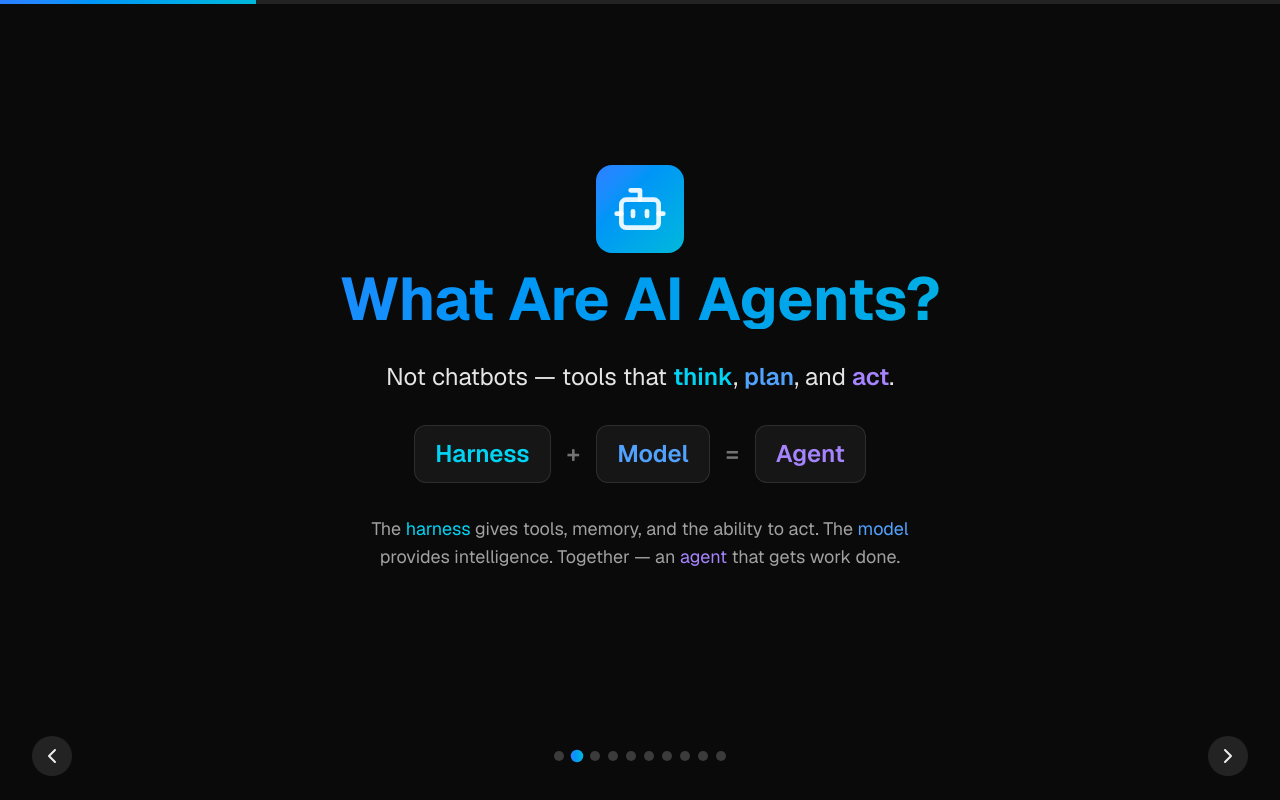
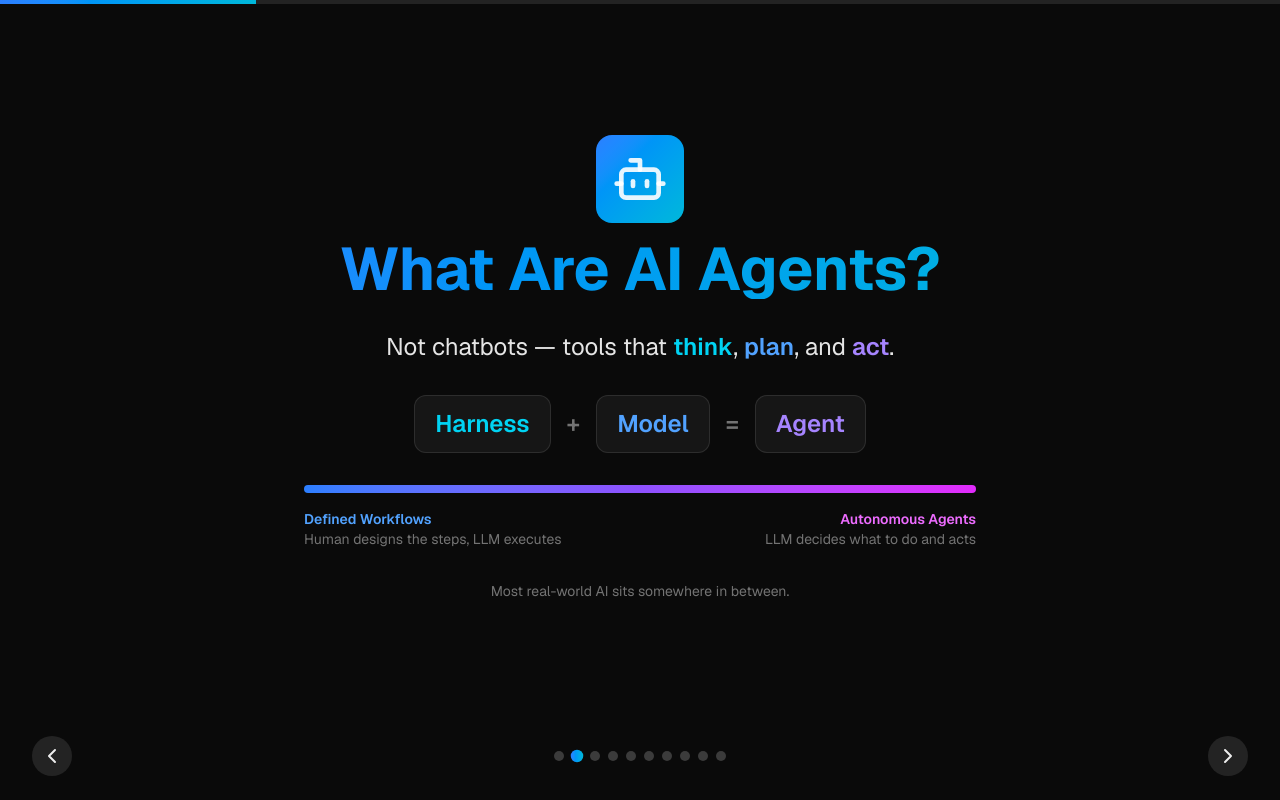
Before and after one commit to nirweiner2/makat-presentation, a Next.js app: page / in a window 1280 px wide. Both pictures are taken after a click on the button 577 px from the left and 756 px from the top of the page. Built offline with nearby package versions, Linux system fonts and the light colour scheme.

Commit message:
Add agent spectrum: defined workflows to autonomous agents

```diff
--- a/app/components/Presentation.tsx
+++ b/app/components/Presentation.tsx
@@ -61,10 +61,21 @@ const slides: Slide[] = [
             Agent
           </span>
         </div>
-        <p className="text-lg text-neutral-400 text-center max-w-xl">
-          The <span className="text-cyan-400">harness</span> gives tools, memory, and the ability to act.
-          The <span className="text-blue-400">model</span> provides intelligence.
-          Together — an <span className="text-violet-400">agent</span> that gets work done.
+        <div className="w-full max-w-2xl">
+          <div className="relative h-2 rounded-full bg-gradient-to-r from-blue-500 via-violet-500 to-fuchsia-500 mb-4" />
+          <div className="flex justify-between text-sm">
+            <div className="text-left max-w-[45%]">
+              <p className="font-semibold text-blue-400">Defined Workflows</p>
+              <p className="text-neutral-500">Human designs the steps, LLM executes</p>
+            </div>
+            <div className="text-right max-w-[45%]">
+              <p className="font-semibold text-fuchsia-400">Autonomous Agents</p>
+              <p className="text-neutral-500">LLM decides what to do and acts</p>
+            </div>
+          </div>
+        </div>
+        <p className="text-sm text-neutral-500 text-center">
+          Most real-world AI sits somewhere in between.
         </p>
       </div>
     ),
```
